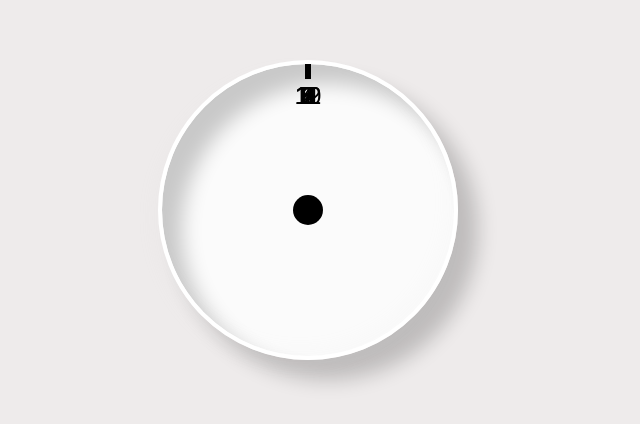
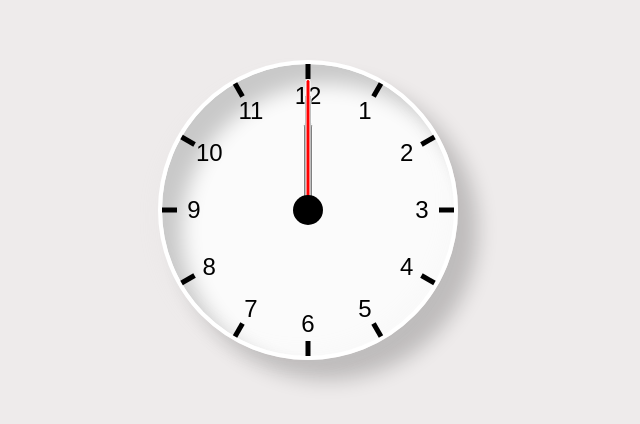
Before and after one commit to saddamarbaa/clock-vanila-JS, a plain HTML site: page index.html in a window 1280 px wide. Shown: the part 198-622 px from the top of the page, without its empty margins (332-972 px from the left). Drawn offline with Linux system fonts and the light colour scheme.

Commit message:
Styling Css file is done

```diff
--- a/style.css
+++ b/style.css
@@ -60,3 +60,124 @@
         height: 15px;
         background-color: black;
     }
+    /* target all number in the clock and add rotation */
+
+    .clock .number1 {
+        --roation: 30deg
+    }
+
+    .clock .number2 {
+        --roation: 60deg
+    }
+
+    .clock .number3 {
+        --roation: 90deg
+    }
+
+    .clock .number4 {
+        --roation: 120deg
+    }
+
+    .clock .number5 {
+        --roation: 150deg
+    }
+
+    .clock .number6 {
+        --roation: 180deg
+    }
+
+    .clock .number7 {
+        --roation: 210deg
+    }
+
+    .clock .number8 {
+        --roation: 240deg
+    }
+
+    .clock .number9 {
+        --roation: 270deg
+    }
+
+    .clock .number10 {
+        --roation: 300deg
+    }
+
+    .clock .number11 {
+        --roation: 330deg
+    }
+
+    .number1 div {
+        transform: rotate(-30deg);
+    }
+
+    .number2 div {
+        transform: rotate(-60deg);
+    }
+
+    .number3 div {
+        transform: rotate(-90deg);
+    }
+
+    .number4 div {
+        transform: rotate(-120deg);
+    }
+
+    .number5 div {
+        transform: rotate(-150deg);
+    }
+
+    .number6 div {
+        transform: rotate(-180deg);
+    }
+
+    .number7 div {
+        transform: rotate(-210deg);
+    }
+
+    .number8 div {
+        transform: rotate(-240deg);
+    }
+
+    .number9 div {
+        transform: rotate(-270deg);
+    }
+
+    .number10 div {
+        transform: rotate(-300deg);
+    }
+
+    .number11 div {
+        transform: rotate(-330deg);
+    }
+
+    .clock .hand {
+        --roation: 0;
+        position: absolute;
+        bottom: 50%;
+        left: 50%;
+        border: 1px solid white;
+        border-top-right-radius: 10px;
+        border-top-left-radius: 10px;
+        background-color: black;
+        transform-origin: bottom;
+        transform: translate(-50%) rotate(calc(var(--roation)* 1deg));
+        z-index: 10;
+    }
+
+    .clock .hand.second {
+        width: 5px;
+        height: 45%;
+        background-color: red;
+    }
+
+    .clock .hand.minute {
+        width: 7px;
+        height: 40%;
+        background-color: black;
+    }
+
+    .clock .hand.hour {
+        width: 10px;
+        height: 30%;
+        background-color: black;
+    }
```
